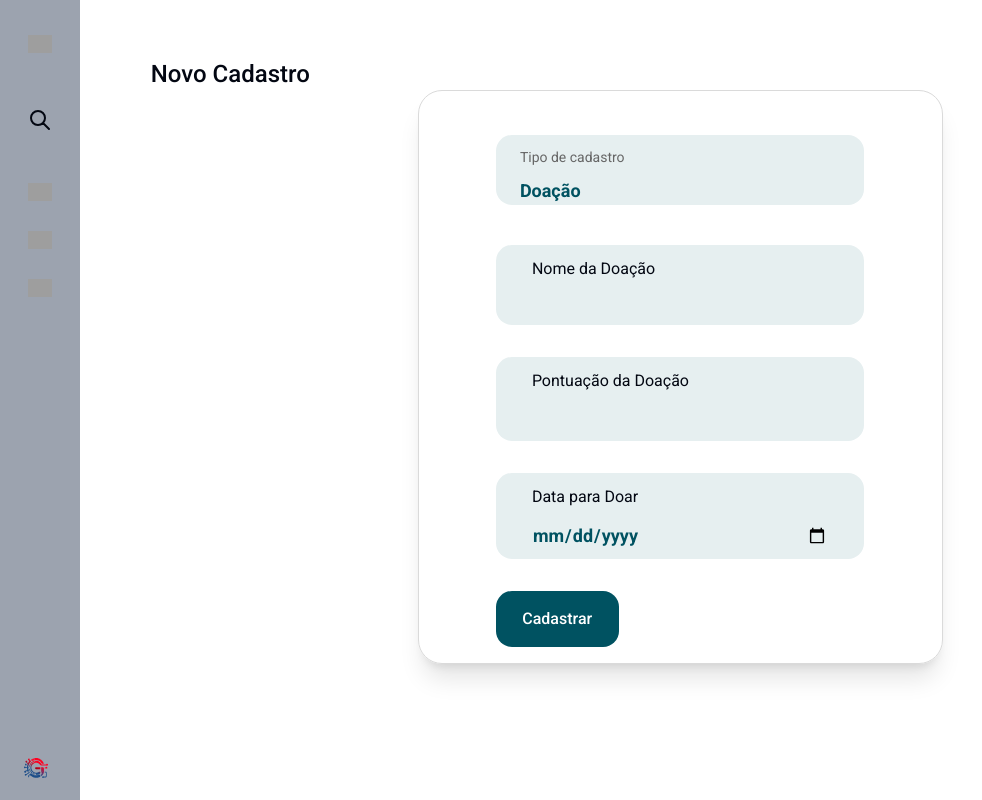
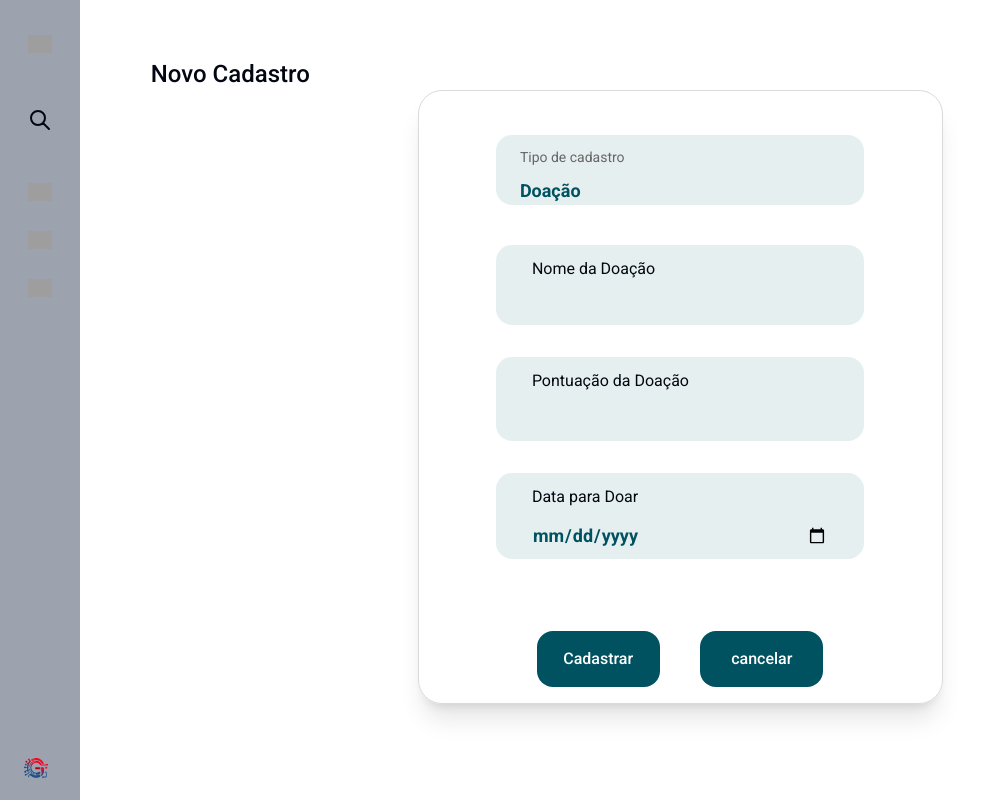
Before and after one commit to TCC-GINTEC/GINTEC-FRONT, a Next.js app: page /cadastros/novos/doacao in a window 1280 px wide. Shown: the whole page, without its empty margins (0-982 px from the left). Built offline with nearby package versions, Linux system fonts and the light colour scheme; grey boxes are pictures that could not be loaded; some icons are missing.

Commit message:
add função de cancelar para pagina cadastros/novos no formulario de doacoes

```diff
--- a/src/app/(logado)/cadastros/novos/doacao/page.jsx
+++ b/src/app/(logado)/cadastros/novos/doacao/page.jsx
@@ -3,12 +3,19 @@
 import Link from 'next/link';
 import { Icon } from '@iconify/react';
 import { useState } from 'react';
+import {useRouter} from 'next/navigation'
 import DoacaoForm from '@/components/formCadastro/DoacaoForm'
 import ContainerDoacao from '@/components/formCadastro/ContainerDoacao'
 import Modal from '@/components/formCadastro/modal'
 
 export default function Doacao() {
   const [isModalOpen, setModalOpen] = useState(false);
+
+  const router = useRouter()
+
+  const handleCancelar = () => {
+    router.push('/cadastros/novos')
+  }
 
   const handleFormSubmit = (e) => {
     e.preventDefault();
@@ -45,7 +52,7 @@ export default function Doacao() {
           </div>
           <p className='text-[#005261] font-semibold'>Doação</p>
         </div>
-        <DoacaoForm handleFormSubmit={handleFormSubmit}/>
+        <DoacaoForm handleFormSubmit={handleFormSubmit} handleCloseForm={handleCancelar}/>
       </ContainerDoacao>
       {isModalOpen && (
         <>
--- a/src/components/formCadastro/DoacaoForm.jsx
+++ b/src/components/formCadastro/DoacaoForm.jsx
@@ -1,4 +1,4 @@
-export default function DoacaoForm({handleFormSubmit}) {
+export default function DoacaoForm({handleFormSubmit,handleCloseForm}) {
   return(
   <form onSubmit={handleFormSubmit} className='space-y-8 mt-10 w-3/4 flex items-center flex-col'>
       <label className='flex flex-col gap-2 w-full px-9 pt-3  rounded-2xl bg-[#E6EFF0]'>
@@ -13,7 +13,12 @@ export default function DoacaoForm({handleFormSubmit}) {
         Data para Doar
         <input type="date" name="dataDoacao" className='bg-[#E6EFF0] text-[#005261] font-semibold text-lg' />
       </label>
-      <button type='submit' className='w-1/3 rounded-2xl self-start bg-[#005261] text-white font-medium p-4'>Cadastrar</button>
+      <div className='flex sm:flex-row sm:justify-evenly w-full'>
+          <button type='submit' className='w-1/3 sm:mt-10 rounded-2xl self-start bg-[#005261] text-white font-medium p-4'>Cadastrar</button>
+          <button onClick={() => handleCloseForm()} type='button' className='w-1/3 sm:mt-10 rounded-2xl self-start bg-[#005261] text-white font-medium p-4'>
+            cancelar
+          </button>
+      </div>
   </form>
   )
 }
```
